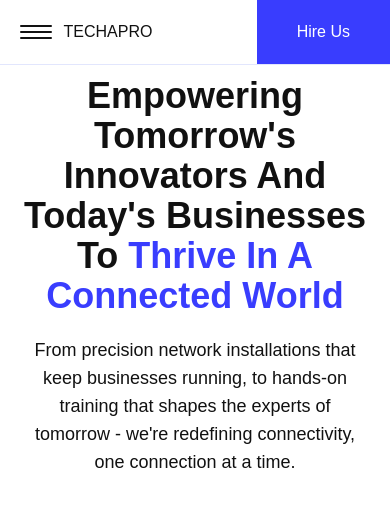
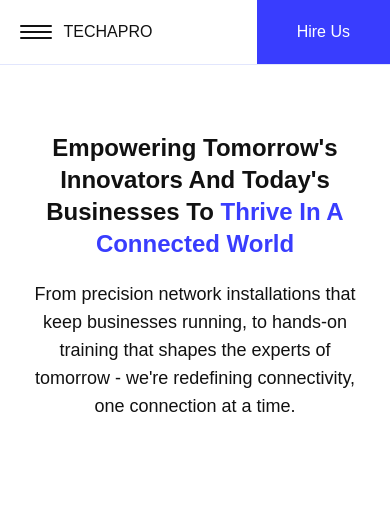
Before and after one commit to awpage/spicy-salad, a website built with Vite: page index.html in a window 390 px wide. Built offline with nearby package versions, Linux system fonts and the light colour scheme; a web font is replaced by a local one.

Commit message:
fix: adjust main heading font size in hero section

```diff
--- a/index.html
+++ b/index.html
@@ -60,7 +60,7 @@
   </header>
   <section class="h-[90vh] flex justify-center bg-white">
     <div class="lg:page max-lg:px-[5%] max-lg:w-full h-[50vh] lg:h-[60vh] flex flex-col gap-5 items-center justify-center">
-      <h1 class="font-black text-4xl lg:text-6xl text-center capitalize" id="mainHeading">
+      <h1 class="font-black text-2xl lg:text-6xl text-center capitalize" id="mainHeading">
         Empowering Tomorrow's innovators and today's businesses to
         <span class="text-primary-500">thrive in a connected world</span>
       </h1>
```
